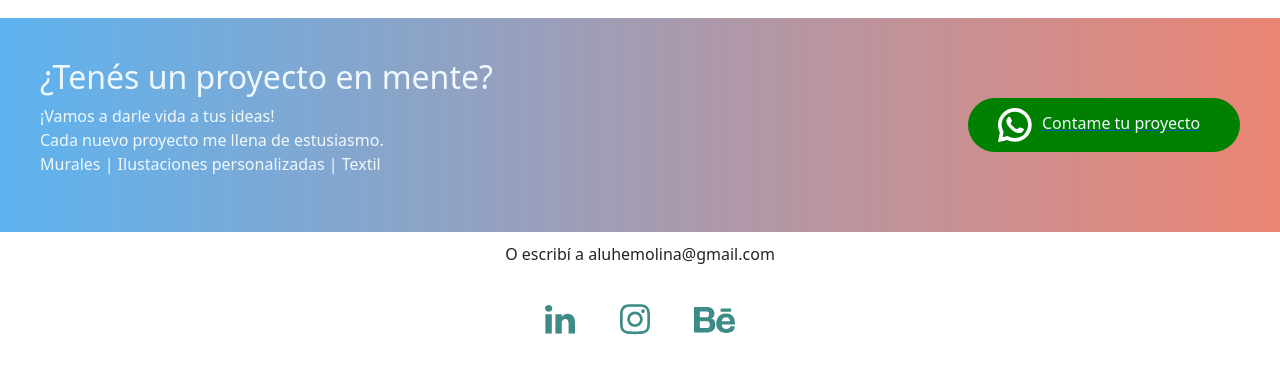
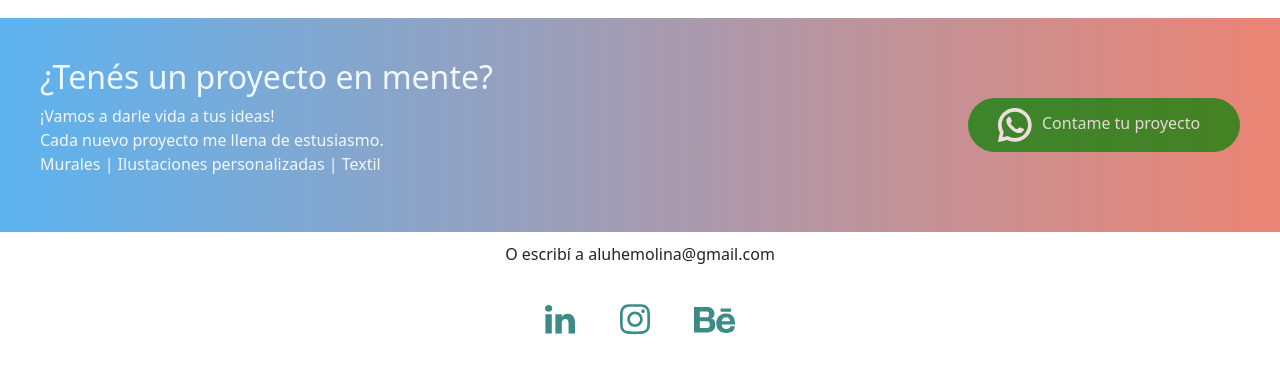
Before and after one commit to violetavia/portfolio.aluhe, a website: page index.html in a window 1280 px wide. In both pictures the pointer is over the element 1103 px from the left and 992 px from the top of the page. Shown: the part 868-1241 px from the top of the page. Drawn offline with nearby package versions, Linux system fonts and the light colour scheme; a web font is replaced by a local one.

Commit message:
Update style.css

```diff
--- a/styles/style.css
+++ b/styles/style.css
@@ -73,6 +73,10 @@ justify-content: center;}
   align-items: center;
 }
 
+.action .boton-wsp a {
+  text-decoration: none;
+}
+
 .contenido-boton {
   background-color: green;
   padding: 10px 30px;
@@ -86,6 +90,10 @@ justify-content: center;}
   color: aliceblue;
   font-size: 1rem;
   margin: 10px;
+}
+
+.action .boton-wsp:hover .contenido-boton {
+  opacity: 0.7;
 }
 .mail {margin-top: 10px;}
 
```
